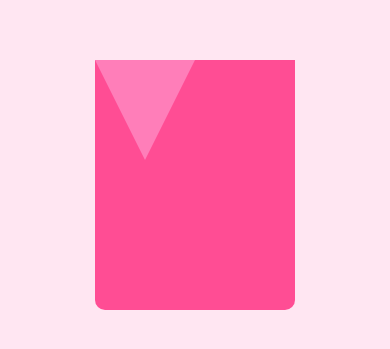
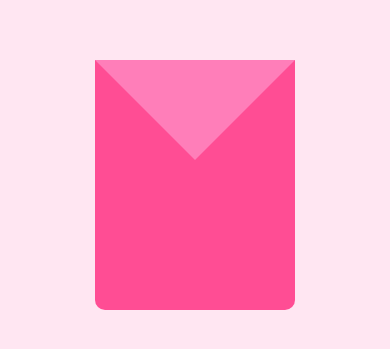
Before and after one commit to DaniilOschipok/Test, a plain HTML site: page index.html in a window 390 px wide. Shown: the part 237-586 px from the top of the page. Drawn offline with Linux system fonts and the light colour scheme.

Commit message:
vagina11

```diff
--- a/style.css
+++ b/style.css
@@ -98,15 +98,15 @@ body {
 }
 
 /* Адаптивный дизайн */
-@media (max-width: 800px) {
+@media (min-width: 0px), (max-width: 400px) {
     .envelope {
         width: 200px;
         height: 250px;
     }
 
     .envelope .flap {
-        border-left: 50px solid transparent;
-        border-right: 50px solid transparent;
+        border-left: 100px solid transparent;
+        border-right: 100px solid transparent;
         border-top: 100px solid #ff7eb9;
     }
 
```
